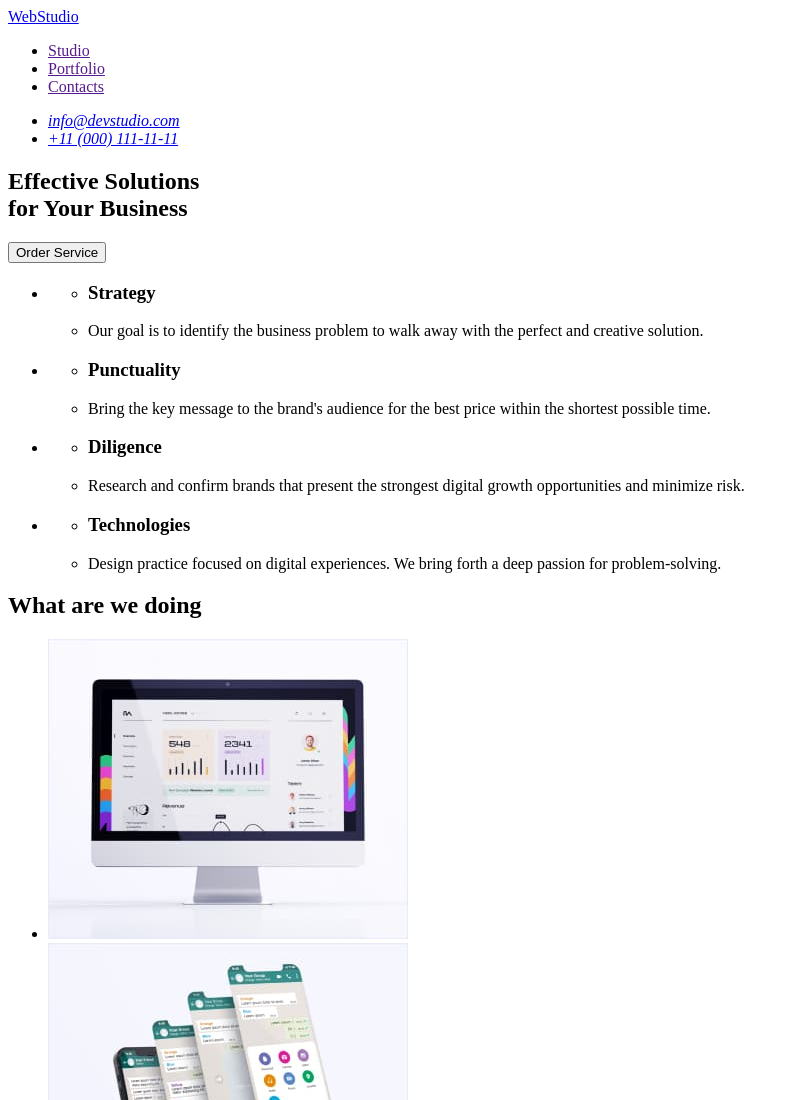
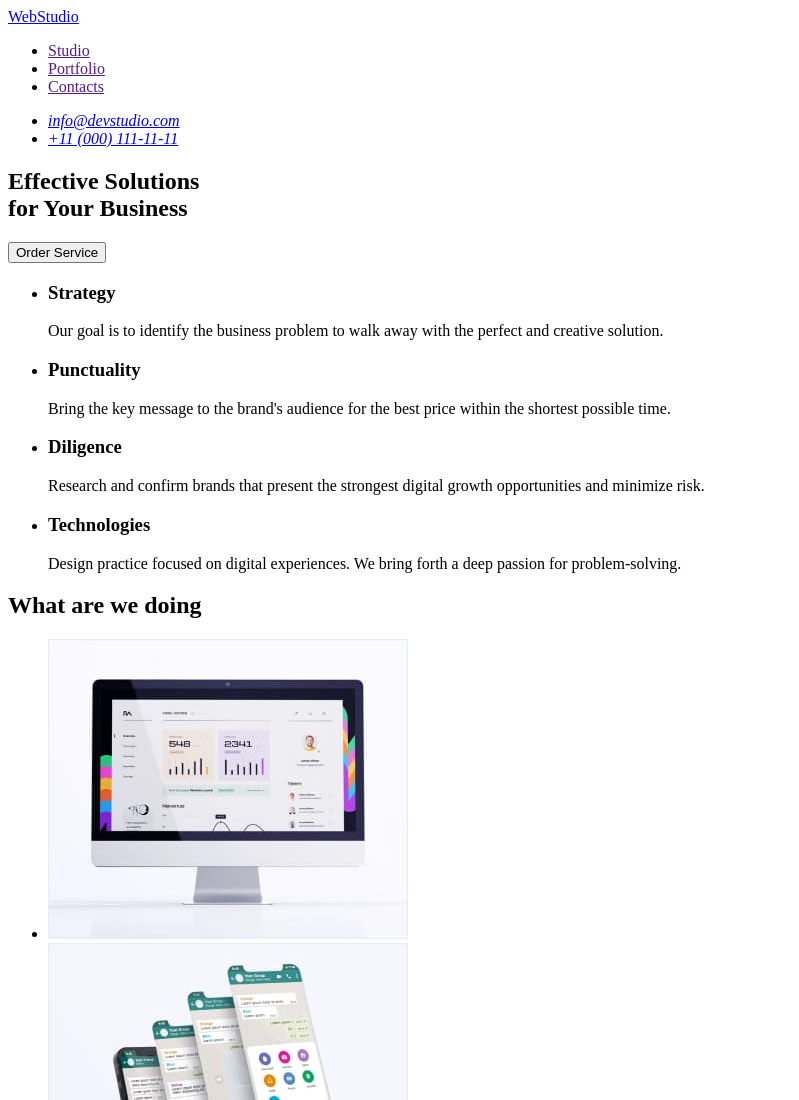
Before and after one commit to VadymKrem/goit-markup-hw-01, a plain HTML site: page index.html in a window 1280 px wide. Shown: the top 1100 px of the page, without its empty margins (0-799 px from the left). Drawn offline with Linux system fonts and the light colour scheme.

Commit message:
fix sect2 div

```diff
--- a/index.html
+++ b/index.html
@@ -28,7 +28,7 @@
     <main>
       <!-- section 1 -->
       <section>
-        <h1>Effective Solutions<br />for Your Business</h1>
+        <h1>Effective Solutions<br>for Your Business</h1>
         <button type="button">Order Service</button>
       </section>
       <!-- section 2 -->
@@ -37,48 +37,45 @@
         <h2 hidden>features</h2>
         <ul>
           <li>
-            <ul>
-              <li><h3>Strategy</h3></li>
-              <li>
-                <p>
+            <div>
+              <h3>Strategy</h3>
+              <p>
                   Our goal is to identify the business problem to walk away with
                   the perfect and creative solution.
                 </p>
-              </li>
-            </ul>
+            </div>
           </li>
           <li>
-            <ul>
-              <li><h3>Punctuality</h3></li>
-              <li>
+            <div>
+              <h3>Punctuality</h3>
+
                 <p>
                   Bring the key message to the brand's audience for the best
                   price within the shortest possible time.
                 </p>
-              </li>
-            </ul>
+
+            </div>
           </li>
           <li>
-            <ul>
-              <li><h3>Diligence</h3></li>
-              <li>
-                <p>
+            <div>
+              <h3>Diligence</h3>
+                              <p>
                   Research and confirm brands that present the strongest digital
                   growth opportunities and minimize risk.
                 </p>
-              </li>
-            </ul>
+
+            </div>
           </li>
           <li>
-            <ul>
-              <li><h3>Technologies</h3></li>
-              <li>
+            <div>
+              <h3>Technologies</h3>
+
                 <p>
                   Design practice focused on digital experiences. We bring forth
                   a deep passion for problem-solving.
                 </p>
-              </li>
-            </ul>
+
+            </div>
           </li>
         </ul>
       </section>
```
